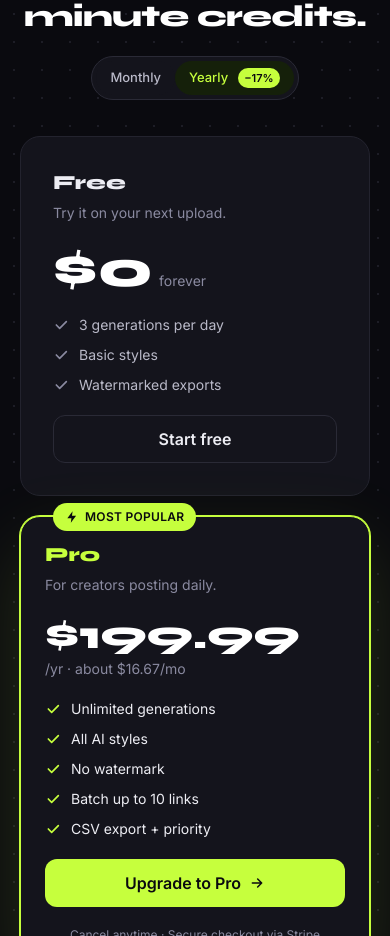
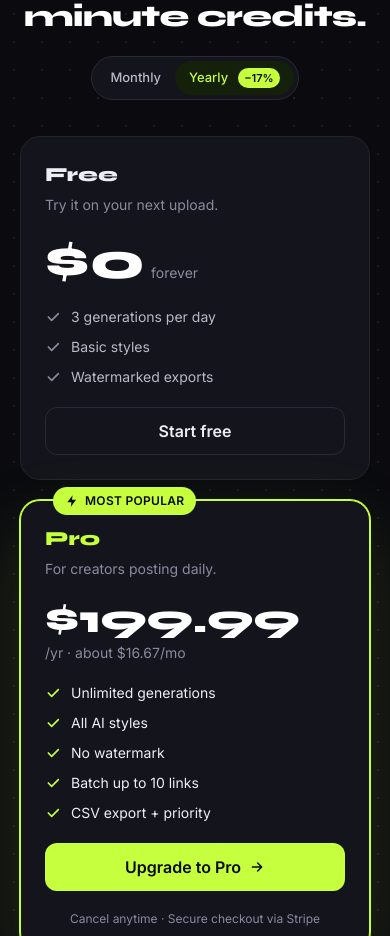
Before and after one commit to senorcoughlin/viral-ai-clipper, a Next.js app: page / in a window 390 px wide. Shown: the part 3500-4436 px from the top of the page. Built offline with nearby package versions, Linux system fonts and the light colour scheme.

Commit message:
Pricing grid single column on mobile

```diff
--- a/app/page.jsx
+++ b/app/page.jsx
@@ -714,8 +714,8 @@ function HomeInner() {
               </button>
             </div>
           </div>
-          <div className="grid w-full max-w-[860px] gap-5 md:grid-cols-2">
-            <article className="card flex flex-col gap-5 p-8">
+          <div className="grid w-full max-w-[860px] grid-cols-1 gap-5 md:grid-cols-2">
+            <article className="card flex min-w-0 flex-col gap-5 p-6 sm:p-8">
               <div className="flex flex-col gap-1.5">
                 <span className="font-display text-xl font-extrabold">Free</span>
                 <span className="text-sm text-muted">Try it on your next upload.</span>
```
